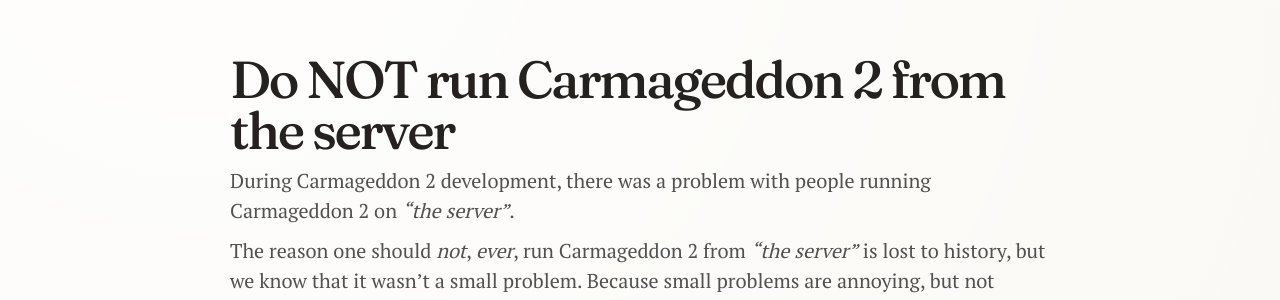
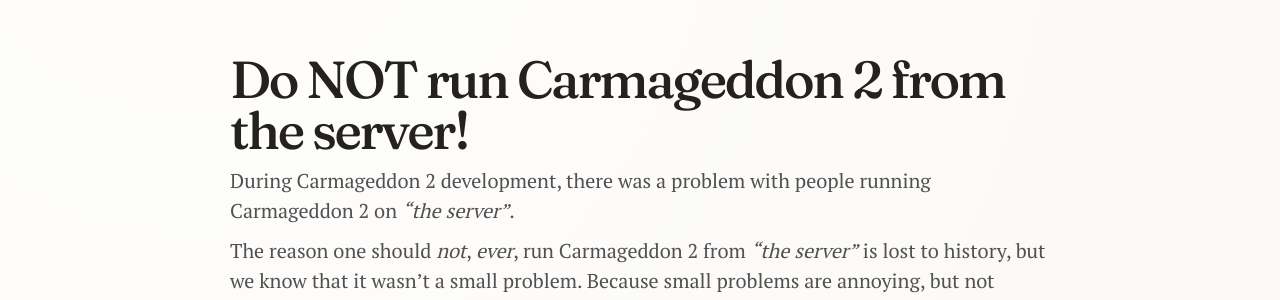
Before and after one commit to jeff-1amstudios/jeff-1amstudios.github.io, a Jekyll site: the page built from _articles/do-not-run-carma2-from-the-server/do-not-run-carma2-from-the-server.md, in a window 1280 px wide and 900 px high. Shown: the part 129-429 px from the top of the window. Built offline with Jekyll 4.4.1, drawn with Linux system fonts in a browser that asks for light colours.

```diff
--- a/_articles/do-not-run-carma2-from-the-server/do-not-run-carma2-from-the-server.md
+++ b/_articles/do-not-run-carma2-from-the-server/do-not-run-carma2-from-the-server.md
@@ -1,6 +1,6 @@
 ---
 layout: article
-title: 'Do NOT run Carmageddon 2 from the server'
+title: 'Do NOT run Carmageddon 2 from the server!'
 date: '2022-12-10'
 permalink: /:collection/:name/
 image: /articles/do-not-run-carma2-from-the-server/success.png
@@ -8,7 +8,7 @@ summary: 'During Carmageddon 2 development, there was a problem with people runn
 
 ---
 
-# Do NOT run Carmageddon 2 from the server
+# Do NOT run Carmageddon 2 from the server!
 
 During Carmageddon 2 development, there was a problem with people running Carmageddon 2 on _"the server"_.
 
```
